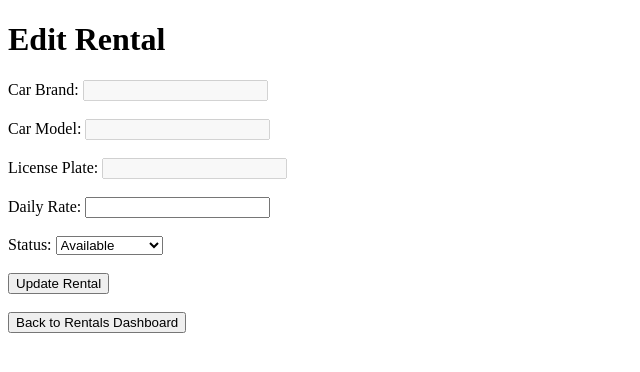
After one commit to Kylz07/zoomwheels, a PHP site: page /login/app/Views/rentals/edit.php in a window 1280 px wide. The commit adds this page. Shown: the top 372 px of the page, without its empty margins (0-640 px from the left). Run offline with PHP 8.4, Linux system fonts and the light colour scheme; the template is opened without the code that fills it, so the values that code supplies are empty.

Commit message:
Edit functionality

```diff
--- a/app/Views/rentals/dashboard.php
+++ b/app/Views/rentals/dashboard.php
@@ -34,7 +34,11 @@
                         <td><?php echo htmlspecialchars($rental['car_license_plate']); ?></td>
                         <td><?php echo htmlspecialchars($rental['car_daily_rate']); ?></td>
                         <td><?php echo htmlspecialchars($rental['rental_status']); ?></td>
-                        <td><!-- Actions will go here --></td>
+                        <td>
+                            <a href="/rentals/edit/<?php echo htmlspecialchars($rental['rental_id']); ?>">
+                                <button type="button">Edit</button>
+                            </a>
+                        </td>
                     </tr>
                 <?php endforeach; ?>
             <?php else: ?>
--- /dev/null
+++ b/app/Views/rentals/edit.php
@@ -0,0 +1,40 @@
+<!DOCTYPE html>
+<html lang="en">
+<head>
+    <meta charset="UTF-8">
+    <meta name="viewport" content="width=device-width, initial-scale=1.0">
+    <title>Edit Rental - Zoomwheels</title>
+</head>
+<body>
+    <h1>Edit Rental</h1>
+    <?php
+    // Show error or success message (best practice: use variables, not direct $_GET in view)
+    if (!empty($error)) { ?>
+        <p style="color:red;"><?php echo htmlspecialchars($error); ?></p>
+    <?php } elseif (!empty($success)) { ?>
+        <p style="color:green;"><?php echo htmlspecialchars($success); ?></p>
+    <?php } ?>
+    <form action="/rentals/edit/<?php echo htmlspecialchars($rental['rental_id']); ?>" method="post">
+        <input type="hidden" name="rental_id" value="<?php echo htmlspecialchars($rental['rental_id']); ?>">
+        <label for="car_brand">Car Brand:</label>
+        <input type="text" id="car_brand" name="car_brand" value="<?php echo htmlspecialchars($rental['car_brand']); ?>" disabled><br><br>
+        <label for="car_model">Car Model:</label>
+        <input type="text" id="car_model" name="car_model" value="<?php echo htmlspecialchars($rental['car_model']); ?>" disabled><br><br>
+        <label for="car_license_plate">License Plate:</label>
+        <input type="text" id="car_license_plate" name="car_license_plate" value="<?php echo htmlspecialchars($rental['car_license_plate']); ?>" disabled><br><br>
+        <label for="car_daily_rate">Daily Rate:</label>
+        <input type="number" step="0.01" id="car_daily_rate" name="car_daily_rate" value="<?php echo htmlspecialchars($rental['car_daily_rate']); ?>" required><br><br>
+        <label for="rental_status">Status:</label>
+        <select id="rental_status" name="rental_status">
+            <option value="available" <?php if ($rental['rental_status'] === 'available') echo 'selected'; ?>>Available</option>
+            <option value="rented" <?php if ($rental['rental_status'] === 'rented') echo 'selected'; ?>>Rented</option>
+            <option value="out of service" <?php if ($rental['rental_status'] === 'out of service') echo 'selected'; ?>>Out of Service</option>
+        </select><br><br>
+        <button type="submit">Update Rental</button>
+    </form>
+    <br>
+    <form action="/rentals" method="get" style="display:inline;">
+        <button type="submit">Back to Rentals Dashboard</button>
+    </form>
+</body>
+</html>
```
Also changed, not shown: app/Controllers/RentalController.php (+67 -0 lines), routings/routes.php (+12 -6 lines).
